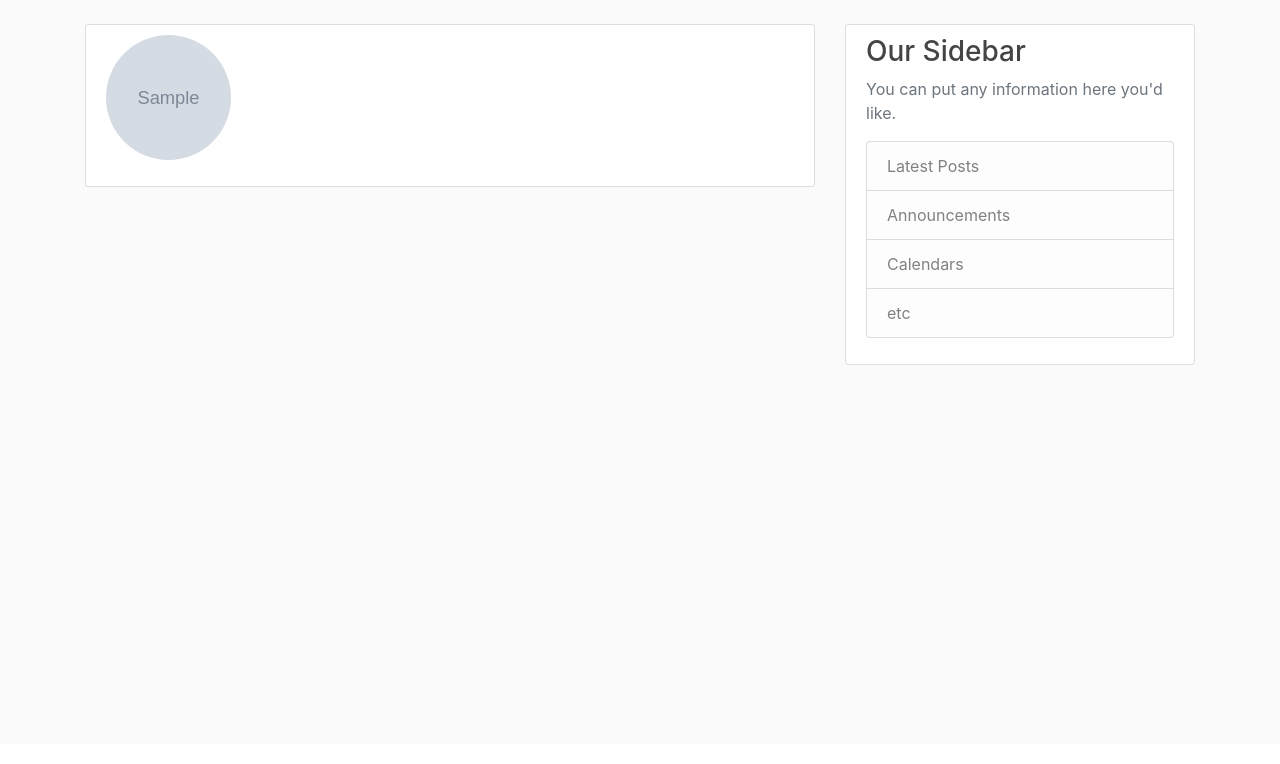
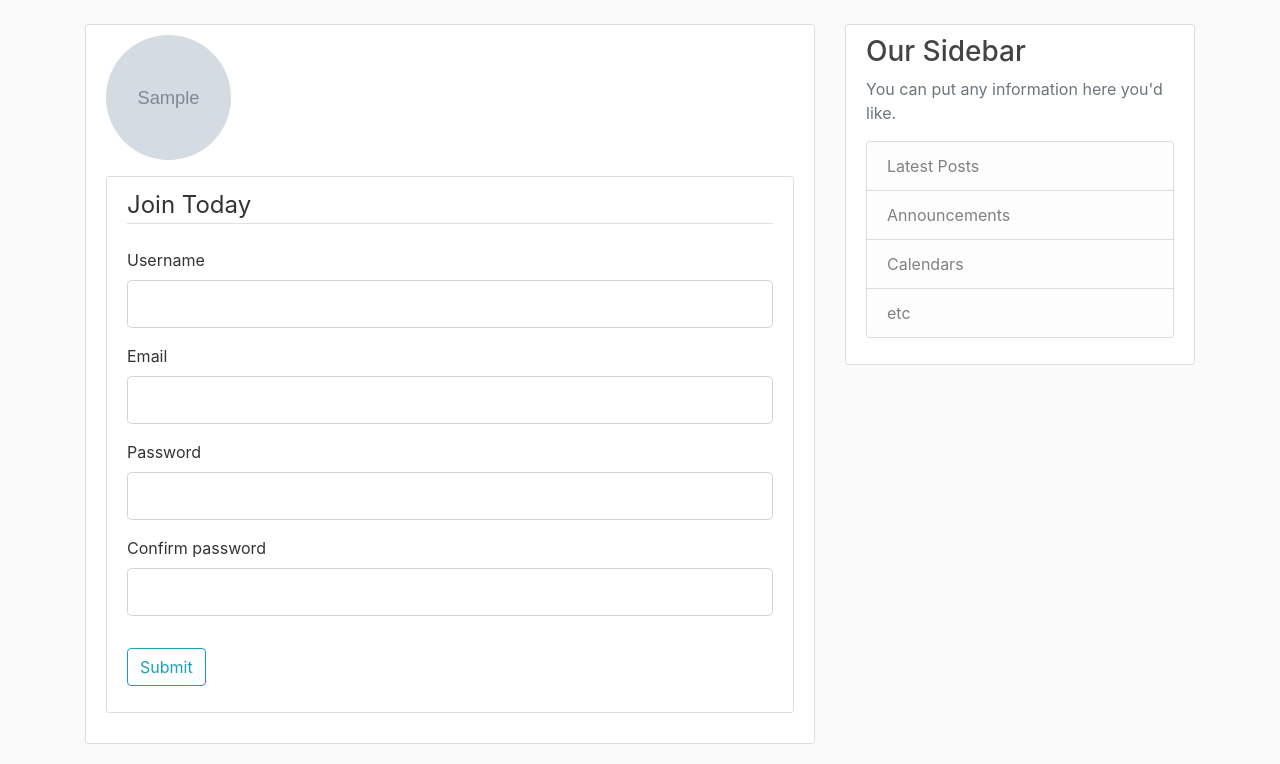
Before and after one commit to ShaqeelGamieldien/Projects, a Flask app: template FlaskBlog/templates/account.html in a window 1280 px wide. Shown: the part 56-820 px from the top of the page. Before the commit the page ends 421 px from the top, so only its background shows below. Run offline with Flask 3, Linux system fonts and the light colour scheme; the template is opened without the code that fills it: most values are stand-ins (such as "Sample title", 1, 10 or a date in 2020); grey boxes marked "Sample" are stand-in pictures; form fields are guessed from the names that the template uses; some libraries are stand-ins or nearby versions.

Commit message:
added form for account updates

```diff
--- a/FlaskBlog/templates/account.html
+++ b/FlaskBlog/templates/account.html
@@ -6,9 +6,70 @@
       <div class="media-body">
          <h2 class="account-heading">{{ current_user.username }}</h2>
          <p class="text-secondary">{{ current_user.email }}</p>
-
       </div>
    </div>
-   <!-- FORM HERE -->
+   <div class="content-section">
+      <form class="" action="" method="post">
+         {{ form.hidden_tag() }}
+         <fieldset class="form-group">
+            <legend class="border-bottom mb-4">Join Today</legend>
+            <div class="form-group">
+               {{ form.username.label(class="form-control-label")}}
+               {% if form.username.errors %}
+               {{ form.username(class="form-control form-control-lg is-invalid")}}
+               <div class="invalid-feedback">
+                  {% for error in form.username.errors %}
+                  <span>{{ error }}</span>
+               </div>
+               {% endfor %}
+               {% else %}
+               {{ form.username(class="form-control form-control-lg")}}
+               {% endif %}
+            </div>
+            <div class="form-group">
+               {{ form.email.label(class="form-control-label")}}
+               {% if form.email.errors %}
+               {{ form.email(class="form-control form-control-lg is-invalid")}}
+               <div class="invalid-feedback">
+                  {% for error in form.email.errors %}
+                  <span>{{ error }}</span>
+               </div>
+               {% endfor %}
+               {% else %}
+               {{ form.email(class="form-control form-control-lg")}}
+               {% endif %}
+            </div>
+            <div class="form-group">
+               {{ form.password.label(class="form-control-label")}}
+               {% if form.password.errors %}
+               {{ form.password(class="form-control form-control-lg is-invalid")}}
+               <div class="invalid-feedback">
+                  {% for error in form.password.errors %}
+                  <span>{{ error }}</span>
+               </div>
+               {% endfor %}
+               {% else %}
+               {{ form.password(class="form-control form-control-lg")}}
+               {% endif %}
+            </div>
+            <div class="form-group">
+               {{ form.confirm_password.label(class="form-control-label")}}
+               {% if form.confirm_password.errors %}
+               {{ form.confirm_password(class="form-control form-control-lg is-invalid")}}
+               <div class="invalid-feedback">
+                  {% for error in form.confirm_password.errors %}
+                  <span>{{ error }}</span>
+               </div>
+               {% endfor %}
+               {% else %}
+               {{ form.confirm_password(class="form-control form-control-lg")}}
+               {% endif %}
+            </div>
+         </fieldset>
+         <div class="form-group">
+            {{ form.submit(class="btn btn-outline-info")}}
+         </div>
+      </form>
+   </div>
 </div>
 {% endblock content %}
```
